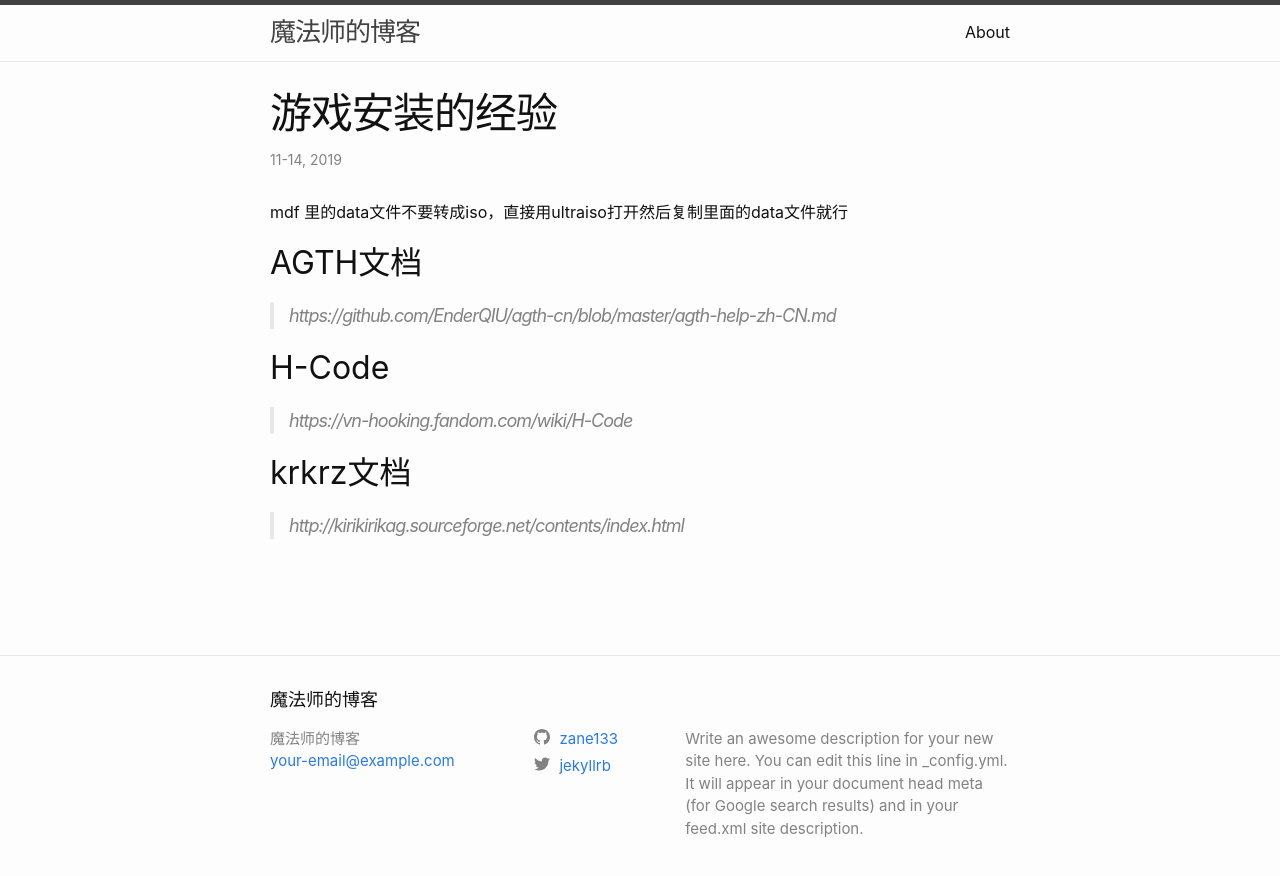
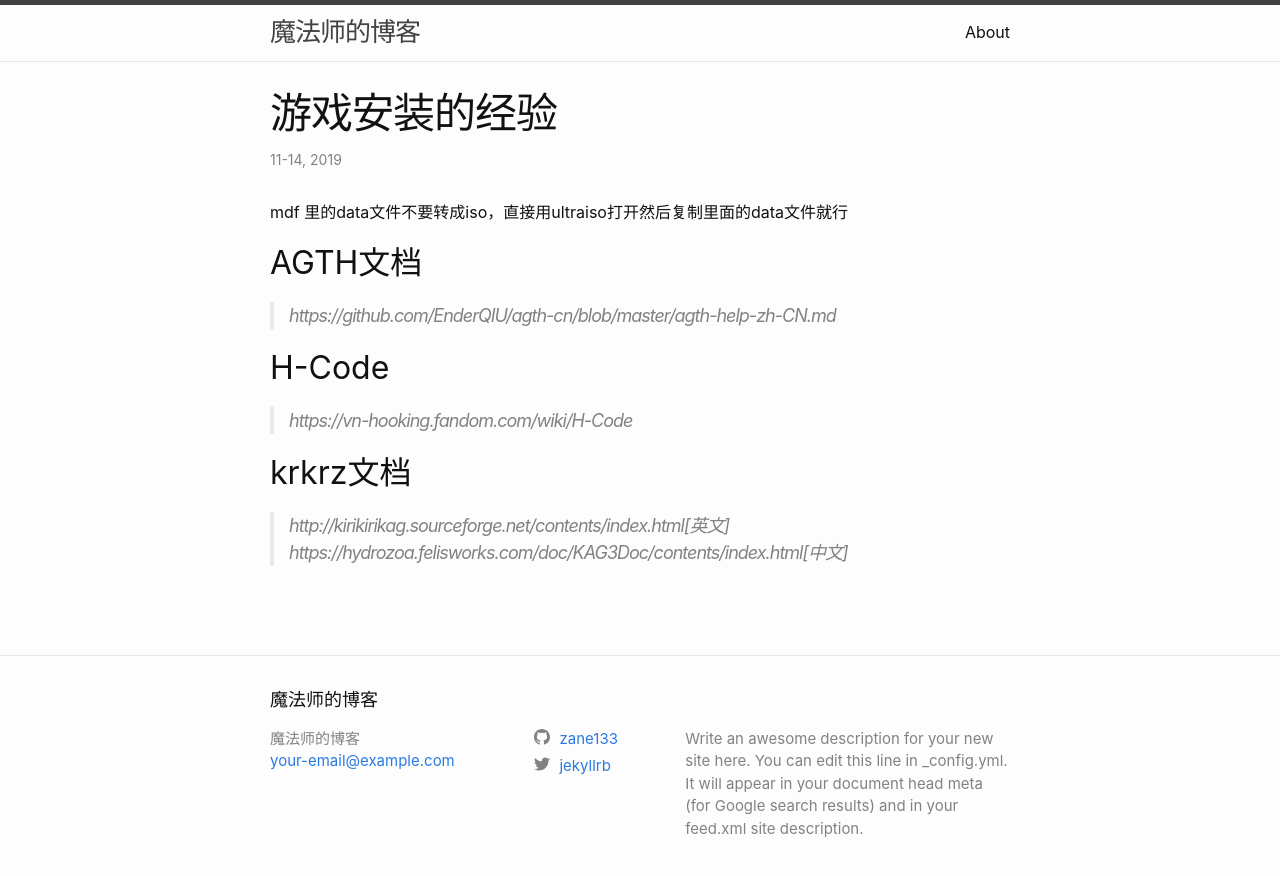
Before and after one commit to zane133/zane133.github.io, a Jekyll site: the page built from _posts/2019-11-14-galgame-jinyan.md, in a window 1280 px wide. Shown: the top 876 px of the page. Built offline with Jekyll 4.4.1, drawn with Linux system fonts in a browser that asks for light colours; part of the change alters nothing that is shown.

Commit message:
Update 2019-11-14-galgame-jinyan.md

```diff
--- a/_posts/2019-11-14-galgame-jinyan.md
+++ b/_posts/2019-11-14-galgame-jinyan.md
@@ -13,4 +13,5 @@ mdf 里的data文件不要转成iso，直接用ultraiso打开然后复制里面
 > https://vn-hooking.fandom.com/wiki/H-Code
 
 ## krkrz文档
-> http://kirikirikag.sourceforge.net/contents/index.html
+> http://kirikirikag.sourceforge.net/contents/index.html[英文]
+> https://hydrozoa.felisworks.com/doc/KAG3Doc/contents/index.html[中文]
```
